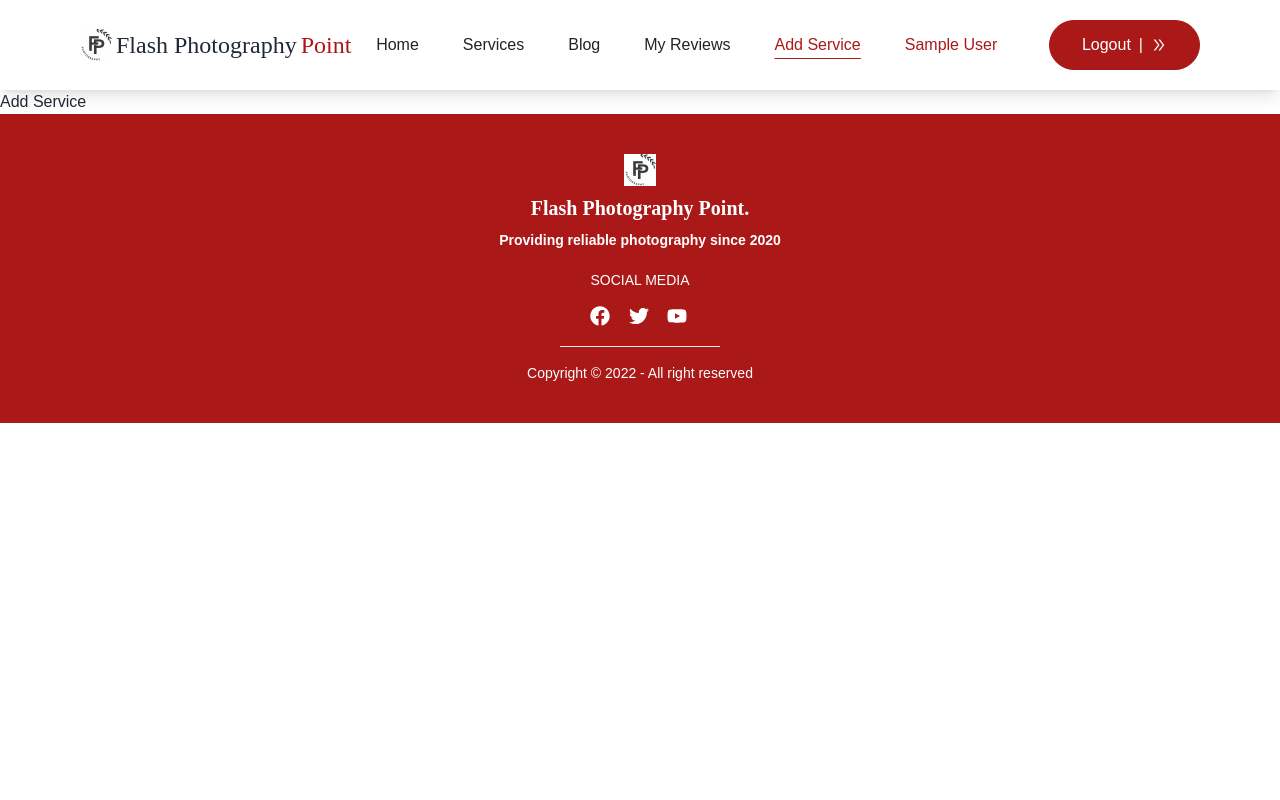
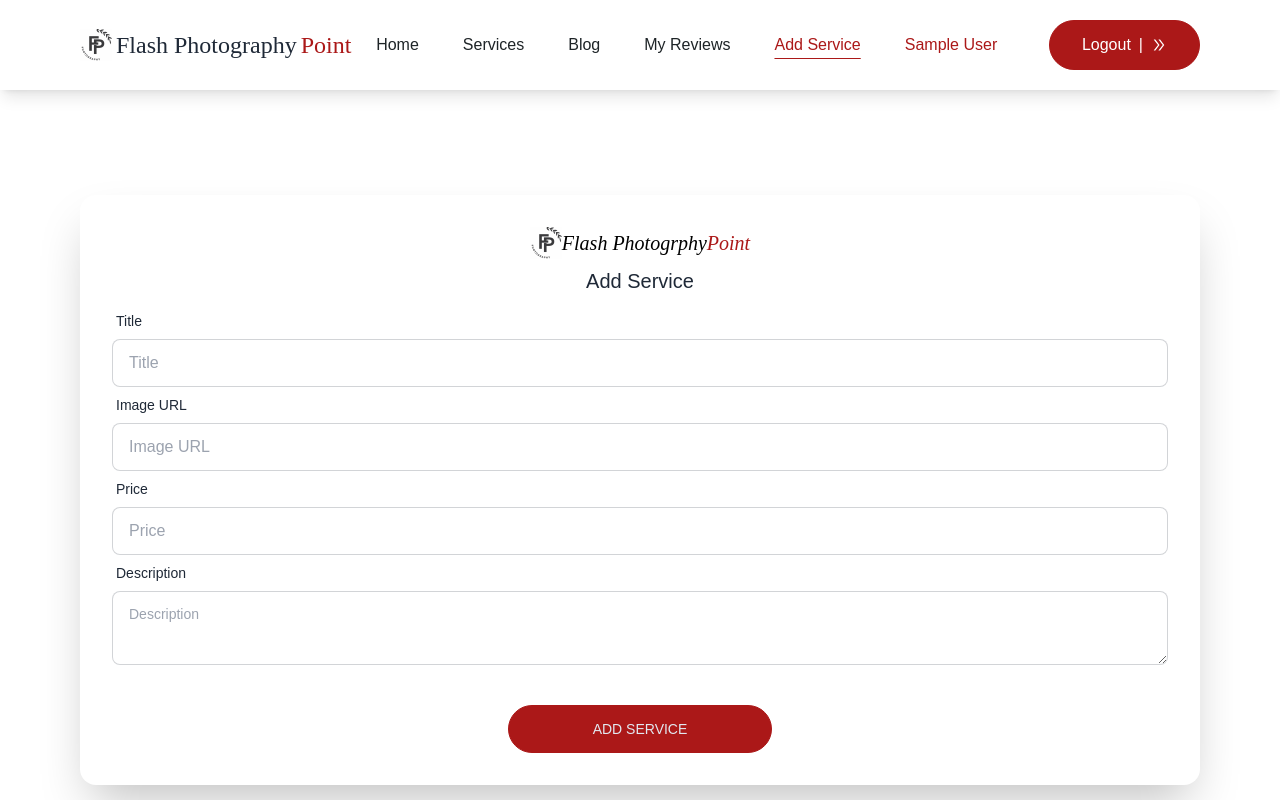
Before and after one commit to sazzadhossainapple/photography-service-review-client-side, a React (Create React App) app: page /addService in a window 1280 px wide. Shown: the top 800 px of the page. Built offline with nearby package versions, Linux system fonts and the light colour scheme; no server answers; sample sign-in values are in the browser's storage.

Commit message:
my reviews and my services added

```diff
--- a/src/index.js
+++ b/src/index.js
@@ -4,12 +4,14 @@ import "./index.css";
 import App from "./App";
 import reportWebVitals from "./reportWebVitals";
 import UserContext from "./context/UserContext";
+import { Toaster } from "react-hot-toast";
 
 const root = ReactDOM.createRoot(document.getElementById("root"));
 root.render(
   <React.StrictMode>
     <UserContext>
       <App />
+      <Toaster />
     </UserContext>
   </React.StrictMode>
 );
--- a/src/pages/AddService/AddService.js
+++ b/src/pages/AddService/AddService.js
@@ -1,9 +1,126 @@
-import React from "react";
+import React, { useContext } from "react";
+import { AuthContext } from "../../context/UserContext";
+import logo from "../../asserts/images/logo.png";
+import toast from "react-hot-toast";
 
 const AddService = () => {
+  const { logOutUser } = useContext(AuthContext);
+
+  const handleAddServices = (e) => {
+    e.preventDefault();
+    const form = e.target;
+
+    const name = form.name.value;
+    const price = form.price.value;
+    const image = form.photoURL.value;
+    const description = form.description.value;
+
+    const addServices = {
+      name: name,
+      image: image,
+      price: price,
+      description: description,
+    };
+    console.log(addServices);
+
+    fetch("http://localhost:5000/services", {
+      method: "POST",
+      headers: {
+        "content-type": "application/json",
+      },
+      body: JSON.stringify(addServices),
+    })
+      .then((res) => res.json())
+      .then((data) => {
+        if (data.status) {
+          toast.success("Your service added successfully.");
+          console.log(data);
+          form.reset();
+        }
+      })
+      .catch((err) => console.error(err));
+  };
+
   return (
-    <div>
-      <h1>Add Service</h1>
+    <div className="hero min-h-screen py-12 lg:px-20 md:px-12 sm:px-8 px-6">
+      <div className="w-full">
+        <div className="card  w-full  shadow-2xl bg-base-100">
+          <div className="card-body">
+            <div className="flex justify-center ">
+              <div
+                to="/"
+                className=" text-xl italic  font-medium flex items-center text-black "
+              >
+                <img className="" src={logo} alt="" />
+                <p className=" font-text ">
+                  Flash Photogrphy<span className="text-[#ab1818]">Point</span>
+                </p>
+              </div>
+            </div>
+            <div className="text-center">
+              <h1 className="text-xl ">Add Service</h1>
+            </div>
+
+            <form onSubmit={handleAddServices}>
+              <div className="form-control">
+                <label className="label">
+                  <span className="label-text">Title</span>
+                </label>
+                <input
+                  type="text"
+                  name="name"
+                  placeholder="Title"
+                  required
+                  className="input input-bordered"
+                />
+              </div>
+              <div className="form-control">
+                <label className="label">
+                  <span className="label-text">Image URL</span>
+                </label>
+                <input
+                  type="text"
+                  name="photoURL"
+                  placeholder="Image URL"
+                  required
+                  className="input input-bordered"
+                />
+              </div>
+
+              <div className="form-control">
+                <label className="label">
+                  <span className="label-text">Price</span>
+                </label>
+                <input
+                  type="text"
+                  name="price"
+                  placeholder="Price"
+                  required
+                  className="input input-bordered"
+                />
+              </div>
+
+              <div className="form-control">
+                <label className="label">
+                  <span className="label-text">Description</span>
+                </label>
+                <textarea
+                  type="text"
+                  name="description"
+                  placeholder="Description"
+                  required
+                  className="textarea textarea-bordered"
+                />
+              </div>
+              <div className="form-control mt-10">
+                <button className="btn w-1/4 mx-auto rounded-full text-slate-200 bg-[#ab1818] hover:bg-[#9c1616] hover:border-[#9c1616] border-[#ab1818] px-7 font-medium">
+                  Add Service
+                </button>
+              </div>
+            </form>
+          </div>
+        </div>
+      </div>
     </div>
   );
 };
--- a/src/pages/MyReviews/MyReviews.js
+++ b/src/pages/MyReviews/MyReviews.js
@@ -1,9 +1,22 @@
-import React from "react";
+import React, { useContext, useEffect, useState } from "react";
+import { AuthContext } from "../../context/UserContext";
 
 const MyReviews = () => {
+  const { user } = useContext(AuthContext);
+  const [myReview, setMyReview] = useState([]);
+
+  useEffect(() => {
+    fetch(`http://localhost:5000/myReview?email=${user?.email}`)
+      .then((res) => res.json())
+      .then((data) => {
+        console.log(data.data);
+      });
+  }, [user?.email]);
   return (
-    <div>
-      <h1>No reviews were added</h1>
+    <div className="hero min-h-screen py-12 lg:px-20 md:px-12 sm:px-8 px-6">
+      <h1 className="text-xl">No reviews were added</h1>
+
+      {}
     </div>
   );
 };
--- a/src/pages/Shared/ReviewPage/ReviewPage.js
+++ b/src/pages/Shared/ReviewPage/ReviewPage.js
@@ -1,4 +1,5 @@
-import React, { useContext } from "react";
+import React, { useContext, useEffect, useState } from "react";
+import toast from "react-hot-toast";
 import { AiOutlineDoubleRight } from "react-icons/ai";
 import { Link } from "react-router-dom";
 import { AuthContext } from "../../../context/UserContext";
@@ -6,8 +7,19 @@ import { AuthContext } from "../../../context/UserContext";
 const ReviewPage = ({ serviceDetails }) => {
   const { user } = useContext(AuthContext);
   const { _id, name } = serviceDetails.data;
-  console.log(_id);
 
+  const [reviewUsers, setReviewUsers] = useState([]);
+
+  useEffect(() => {
+    fetch(`http://localhost:5000/allUserReview?serviceId=${_id}`)
+      .then((res) => res.json())
+      .then((data) => {
+        setReviewUsers(data.data);
+      })
+      .catch((err) => console.error(err));
+  }, [_id]);
+
+  // post handle review user
   const handleUserSubmit = (e) => {
     e.preventDefault();
     const form = e.target;
@@ -23,7 +35,7 @@ const ReviewPage = ({ serviceDetails }) => {
     };
     console.log(userReviewInfo);
 
-    fetch("", {
+    fetch("http://localhost:5000/userReview", {
       method: "POST",
       headers: {
         "content-type": "application/json",
@@ -32,7 +44,10 @@ const ReviewPage = ({ serviceDetails }) => {
     })
       .then((res) => res.json())
       .then((data) => {
-        console.log(data);
+        if (data.status) {
+          toast.success("Your review added successfully.");
+          form.reset();
+        }
       })
       .catch((error) => console.error(error));
   };
@@ -43,7 +58,13 @@ const ReviewPage = ({ serviceDetails }) => {
         <h1 className="text-2xl">All Users Review</h1>
       </div>
       <div className="my-10">
-        <div>img</div>
+        <div>
+          {reviewUsers.map((reviewUser) => (
+            <li key={reviewUser._id}>
+              {reviewUser.email} {reviewUser.reviewMassage}
+            </li>
+          ))}
+        </div>
       </div>
 
       {user?.email ? (
```
